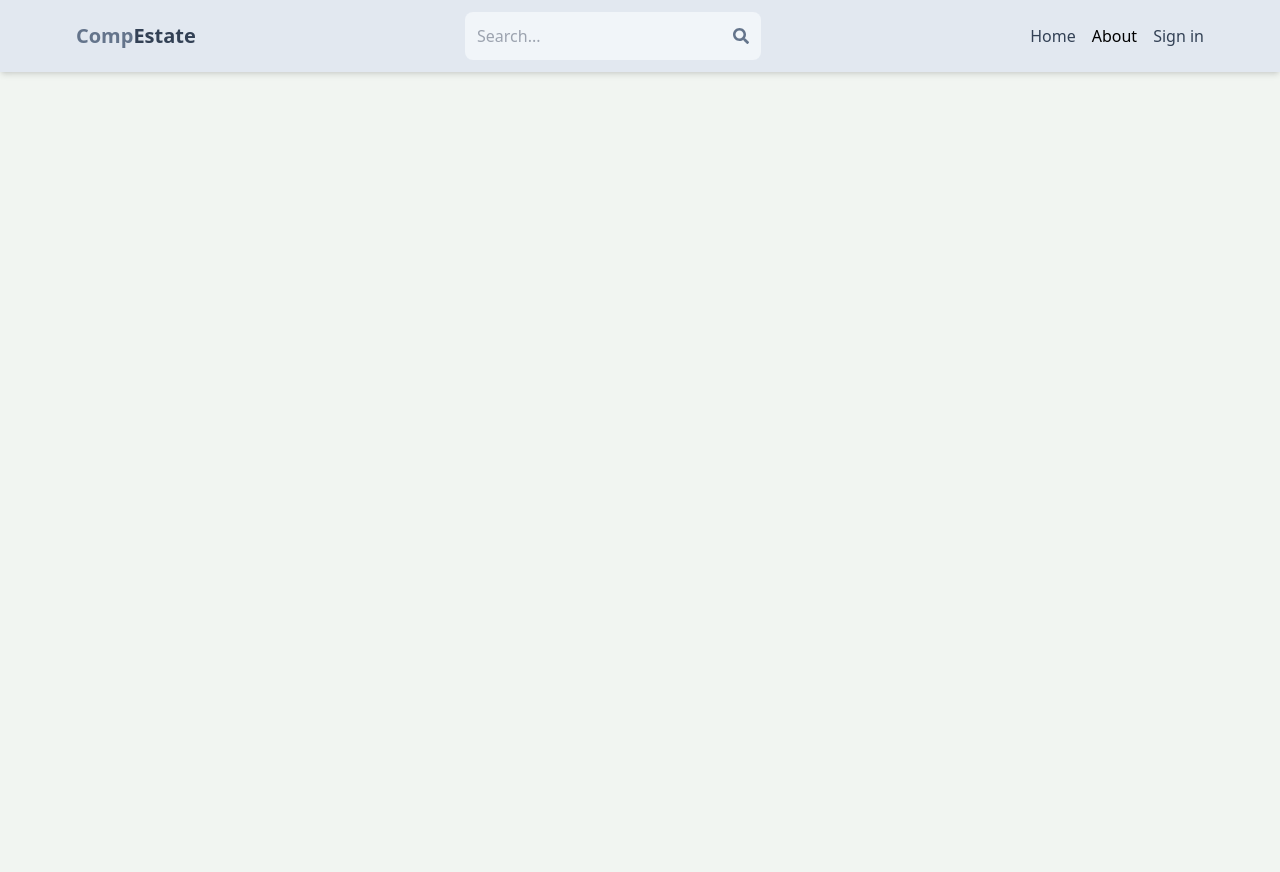
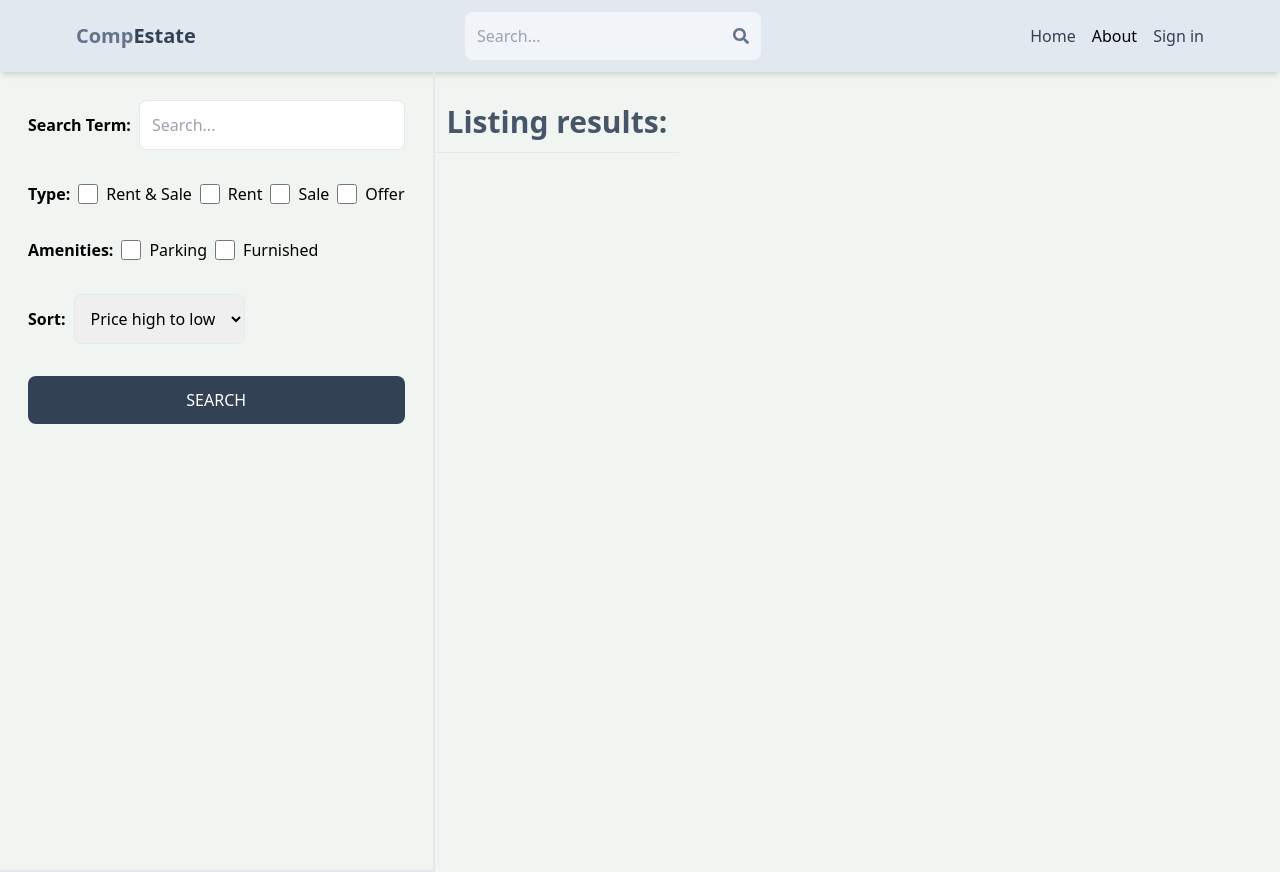
Before and after one commit to DeepakRizal/estate-app, a React (Vite) app in the folder client/: page /search in a window 1280 px wide. Before the commit the page ends 800 px from the top, so only its background shows below. Built offline with nearby package versions, Linux system fonts and the light colour scheme; no server answers.

Commit message:
Create search page UI

```diff
--- a/client/src/App.jsx
+++ b/client/src/App.jsx
@@ -9,6 +9,7 @@ import PrivateRoute from "./compoenents/PrivateRoute";
 import CreateListing from "./pages/CreateListing";
 import UpdateListing from "./pages/UpdateListing";
 import Listing from "./pages/Listing";
+import Search from "./pages/Search";
 
 export default function App() {
   return (
@@ -19,6 +20,7 @@ export default function App() {
         <Route path="/sign-in" element={<SignIn />} />
         <Route path="/sign-up" element={<SignUp />} />
         <Route path="/about" element={<About />} />
+        <Route path="/search" element={<Search />} />
         <Route path="/listing/:listingId" element={<Listing />} />
 
         <Route element={<PrivateRoute />}>
--- /dev/null
+++ b/client/src/pages/Search.jsx
@@ -0,0 +1,72 @@
+export default function Search() {
+  return (
+    <div className="flex flex-col md:flex-row">
+      <div className="p-7 border-b-2 md:border-r-2 md:min-h-screen">
+        <form className="flex flex-col gap-8">
+          <div className="flex items-center gap-2 ">
+            <label htmlFor="" className="whitespace-nowrap font-semibold">
+              Search Term:
+            </label>
+            <input
+              type="text"
+              id="searchTerm"
+              placeholder="Search..."
+              className="border rounded-lg p-3 w-full"
+            />
+          </div>
+          <div className="flex gap-2 flex-wrap items-center">
+            <label htmlFor="" className="font-semibold">
+              Type:
+            </label>
+            <div className="flex gap-2">
+              <input type="checkbox" id="all" className="w-5" />
+              <span>Rent & Sale</span>
+            </div>
+            <div className="flex gap-2">
+              <input type="checkbox" id="rent" className="w-5" />
+              <span>Rent</span>
+            </div>
+            <div className="flex gap-2">
+              <input type="checkbox" id="sale" className="w-5" />
+              <span>Sale</span>
+            </div>
+            <div className="flex gap-2">
+              <input type="checkbox" id="offer" className="w-5" />
+              <span>Offer</span>
+            </div>
+          </div>
+          <div className="flex gap-2 flex-wrap items-center">
+            <label htmlFor="" className="font-semibold">
+              Amenities:
+            </label>
+            <div className="flex gap-2">
+              <input type="checkbox" id="parking" className="w-5" />
+              <span>Parking</span>
+            </div>
+            <div className="flex gap-2">
+              <input type="checkbox" id="furnished" className="w-5" />
+              <span>Furnished</span>
+            </div>
+          </div>
+          <div className="flex items-center gap-2">
+            <label className="font-semibold">Sort:</label>
+            <select id="sort_order" className="border rounded-lg p-3">
+              <option>Price high to low</option>
+              <option>Price low to high</option>
+              <option>Latest</option>
+              <option>Oldest</option>
+            </select>
+          </div>
+          <button className="bg-slate-700 p-3 text-white rounded-lg uppercase hover:opacity-95">
+            Search
+          </button>
+        </form>
+      </div>
+      <div className="">
+        <h1 className="text-3xl font-semibold border-b p-3 text-slate-600 mt-5">
+          Listing results:
+        </h1>
+      </div>
+    </div>
+  );
+}
```
